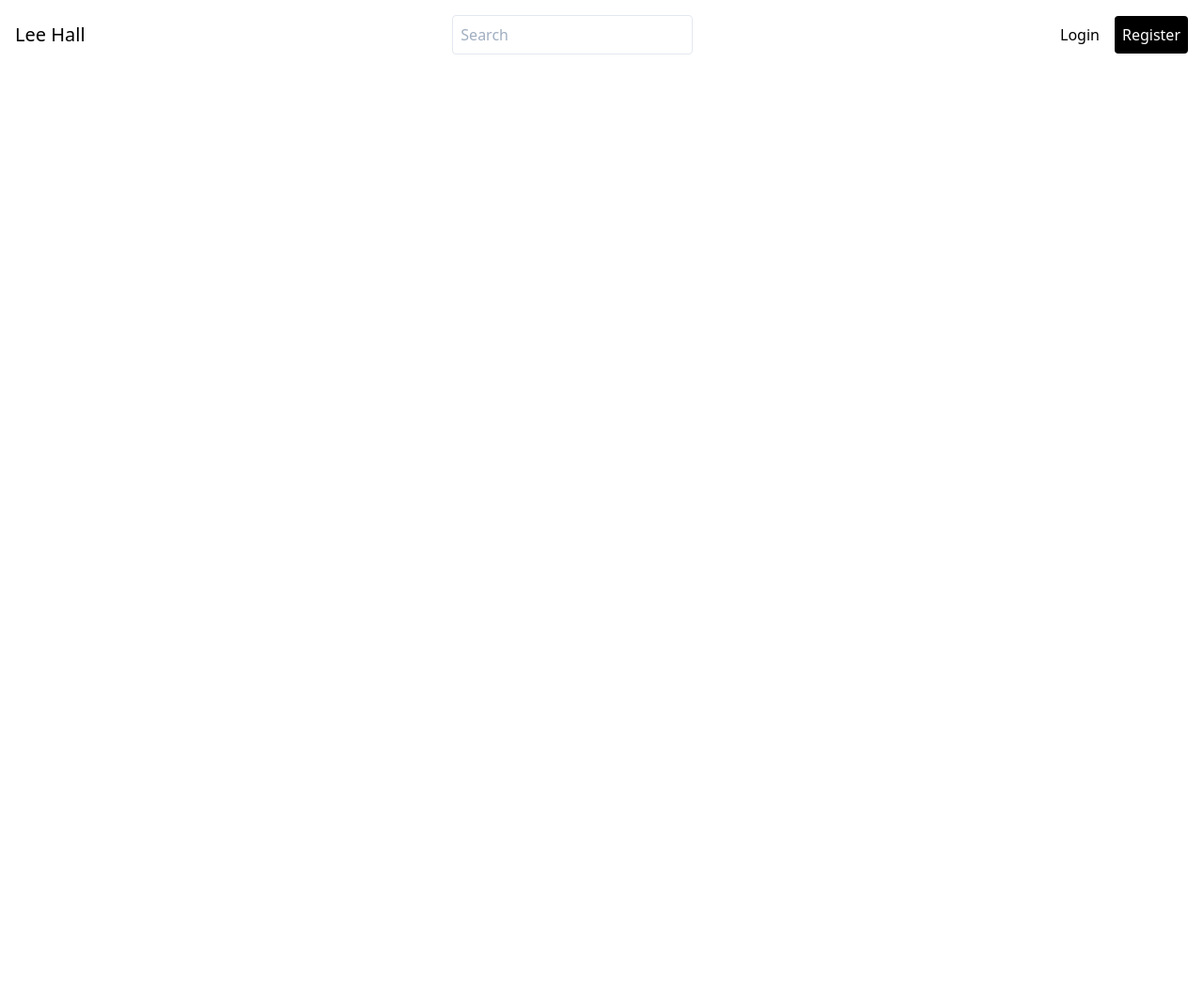
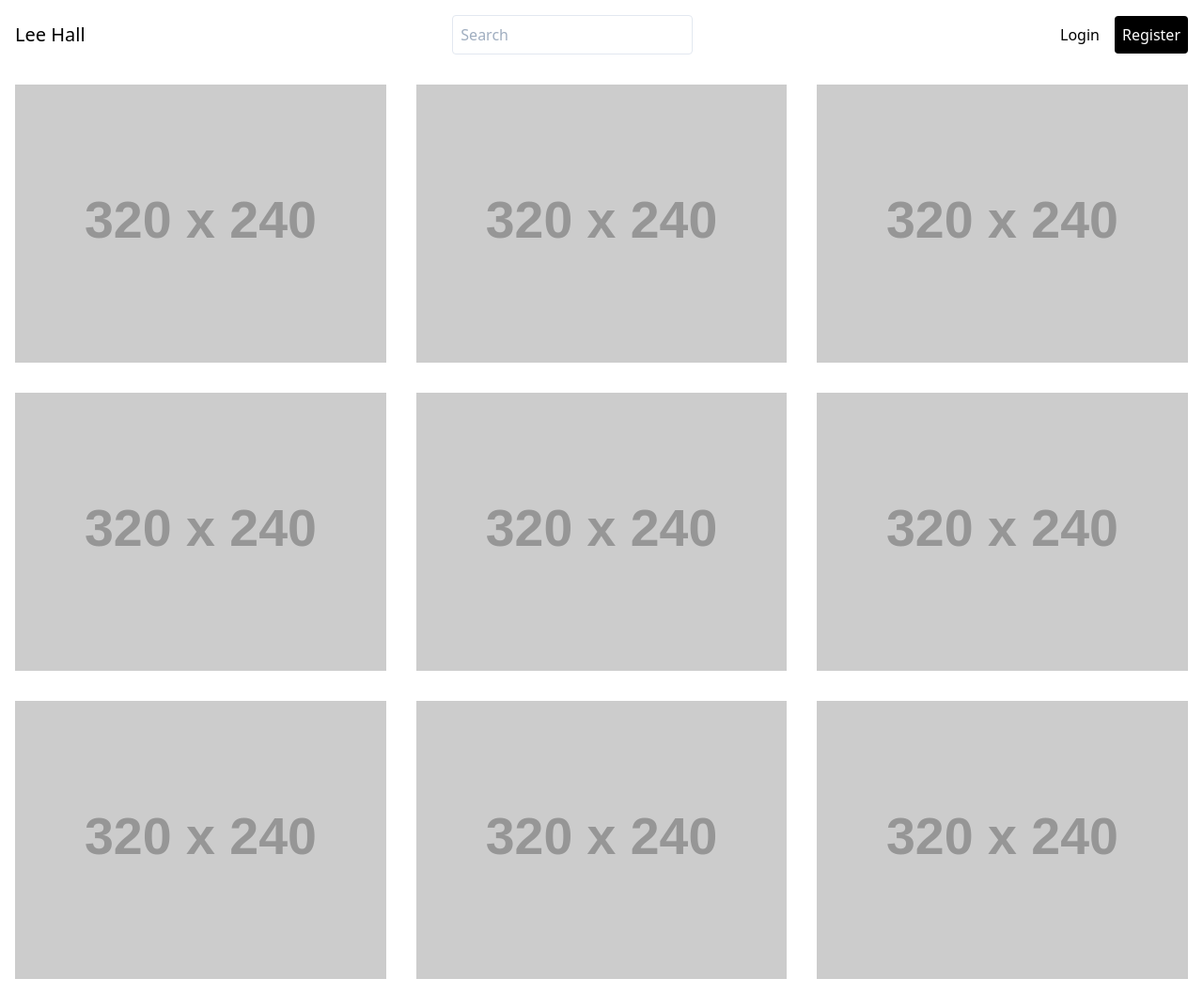
Before and after one commit to leehall63/tailwind-exercise, a plain HTML site: page index.html in a window 1280 px wide. Shown: the whole page at 94% size. Before the commit the page ends 800 px from the top, so only its background shows below. Drawn offline with nearby package versions, Linux system fonts and the light colour scheme; placeholder pictures from the web are drawn by us.

Commit message:
Added photo placeholder photo grid

```diff
--- a/index.html
+++ b/index.html
@@ -38,9 +38,89 @@
 		</nav>
 	</header>
 
-	<p>
+	<main class="container mx-auto px-4">
 
-	</p>
+	<!-- Image Grid -->
+
+	<div class="flex flex-wrap -mx-4">
+
+<!-- Grid Cell -->
+  		<div class="w-full md:w-1/2 lg:w-1/3 py-4 px-4">
+  			<div>
+  				<img class="block h-auto w-full" src="http://via.placeholder.com/320x240" alt="placeholder image">
+  			</div>
+  		</div>
+<!-- END Grid Cell -->
+
+<!-- Grid Cell -->
+  		<div class="w-full md:w-1/2 lg:w-1/3 py-4 px-4">
+  			<div>
+  				<img class="block h-auto w-full" src="http://via.placeholder.com/320x240" alt="placeholder image">
+  			</div>
+  		</div>
+<!-- END Grid Cell -->
+
+<!-- Grid Cell -->
+  		<div class="w-full md:w-1/2 lg:w-1/3 py-4 px-4">
+  			<div>
+  				<img class="block h-auto w-full" src="http://via.placeholder.com/320x240" alt="placeholder image">
+  			</div>
+  		</div>
+<!-- END Grid Cell -->
+
+<!-- Grid Cell -->
+  		<div class="w-full md:w-1/2 lg:w-1/3 py-4 px-4">
+  			<div>
+  				<img class="block h-auto w-full" src="http://via.placeholder.com/320x240" alt="placeholder image">
+  			</div>
+  		</div>
+<!-- END Grid Cell -->
+
+<!-- Grid Cell -->
+  		<div class="w-full md:w-1/2 lg:w-1/3 py-4 px-4">
+  			<div>
+  				<img class="block h-auto w-full" src="http://via.placeholder.com/320x240" alt="placeholder image">
+  			</div>
+  		</div>
+<!-- END Grid Cell -->
+
+<!-- Grid Cell -->
+  		<div class="w-full md:w-1/2 lg:w-1/3 py-4 px-4">
+  			<div>
+  				<img class="block h-auto w-full" src="http://via.placeholder.com/320x240" alt="placeholder image">
+  			</div>
+  		</div>
+<!-- END Grid Cell -->
+
+<!-- Grid Cell -->
+  		<div class="w-full md:w-1/2 lg:w-1/3 py-4 px-4">
+  			<div>
+  				<img class="block h-auto w-full" src="http://via.placeholder.com/320x240" alt="placeholder image">
+  			</div>
+  		</div>
+<!-- END Grid Cell -->
+
+<!-- Grid Cell -->
+  		<div class="w-full md:w-1/2 lg:w-1/3 py-4 px-4">
+  			<div>
+  				<img class="block h-auto w-full" src="http://via.placeholder.com/320x240" alt="placeholder image">
+  			</div>
+  		</div>
+<!-- END Grid Cell -->
+
+<!-- Grid Cell -->
+  		<div class="w-full md:w-1/2 lg:w-1/3 py-4 px-4">
+  			<div>
+  				<img class="block h-auto w-full" src="http://via.placeholder.com/320x240" alt="placeholder image">
+  			</div>
+  		</div>
+<!-- END Grid Cell -->
+
+	</div>
+	<!-- END of Image Grid -->
+
+</main>
+
 
 	<footer>
 
```
